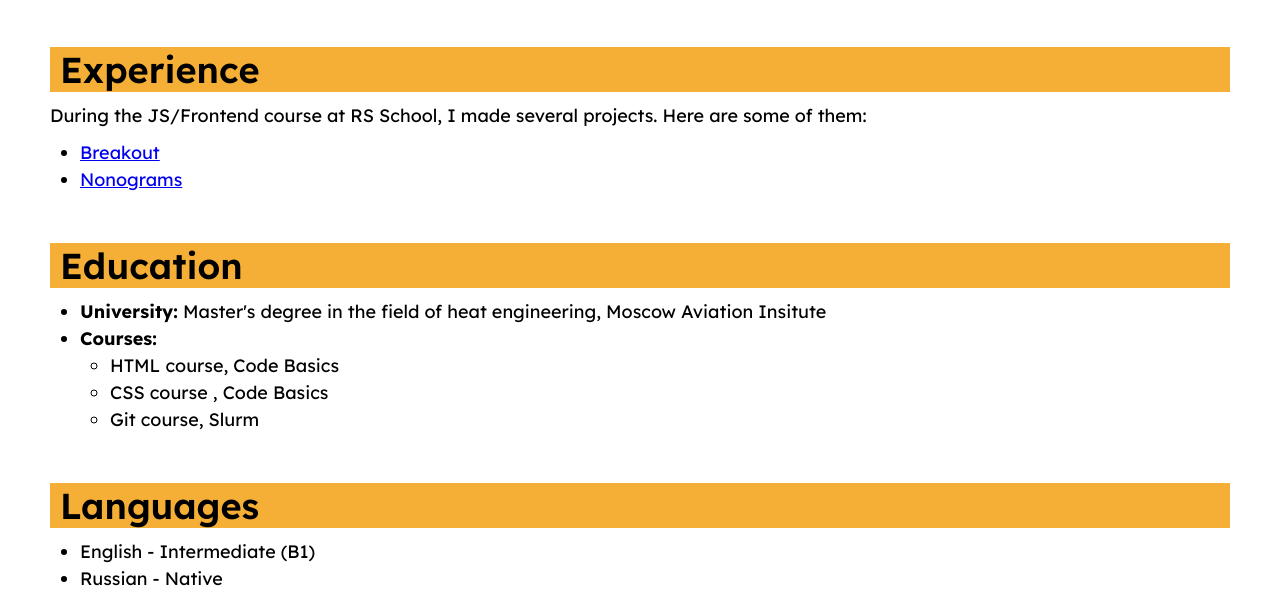
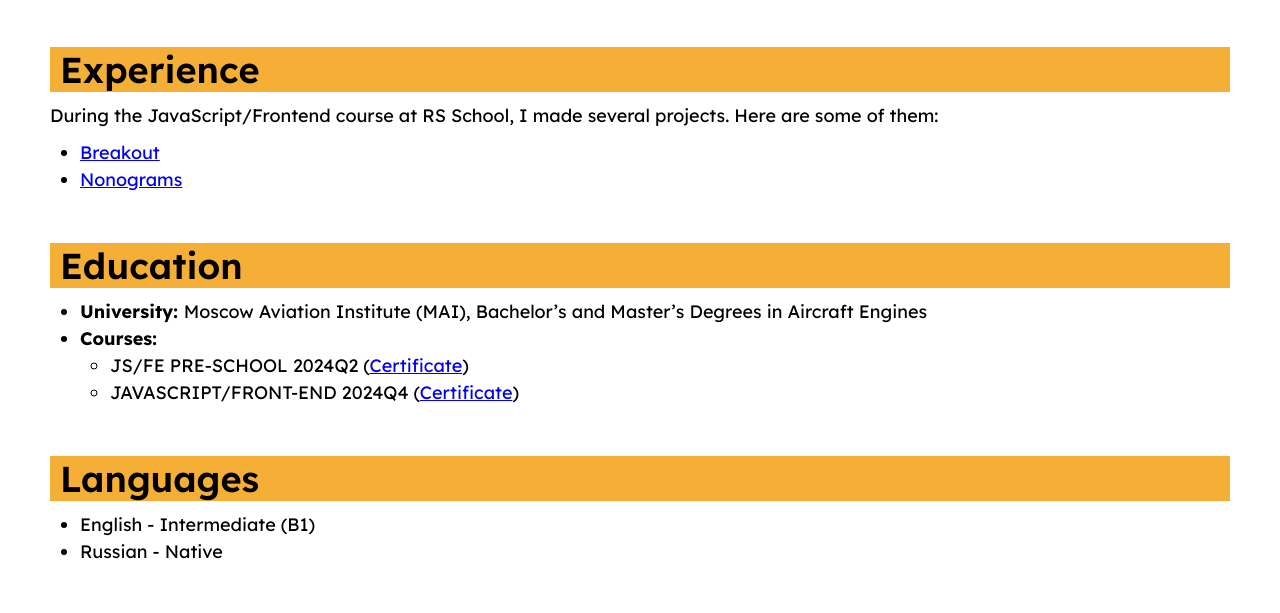
Before and after one commit to dmalashev/rsschool-cv, a plain HTML site: page index.html in a window 1280 px wide. Shown: the part 1302-1915 px from the top of the page. Drawn offline with Linux system fonts and the light colour scheme.

Commit message:
feat: update the Education section

```diff
--- a/index.html
+++ b/index.html
@@ -76,7 +76,7 @@ function rgb(r, g, b) {
 
             <section class="chapter">
                 <h2 class="chapter-name" id="experience">Experience</h2>
-                <p>During the JS/Frontend course at RS School, I made several projects. Here are some of them:</p>
+                <p>During the JavaScript/Frontend course at RS School, I made several projects. Here are some of them:</p>
                 <ul class="list">
                     <li><a href="https://rolling-scopes-school.github.io/dmalashev-JSFEPRESCHOOL2024Q2/random-game/" target="_blank">Breakout</a></li>
                     <li><a href="https://rolling-scopes-school.github.io/dmalashev-JSFE2024Q4/nonograms/" target="_blank">Nonograms</a></li>
@@ -86,12 +86,11 @@ function rgb(r, g, b) {
             <section class="chapter">
                 <h2 class="chapter-name" id="education">Education</h2>
                 <ul class="list">
-                    <li><b>University:</b> Master's degree in the field of heat engineering, Moscow Aviation Insitute</li>
+                    <li><b>University: </b>Moscow Aviation Institute (MAI), Bachelor’s and Master’s Degrees in Aircraft Engines</li>
                     <li><b>Courses:</b>
                         <ul class="list lower-list">
-                            <li>HTML course, Code Basics</li>
-                            <li>CSS course , Code Basics</li>
-                            <li>Git course, Slurm</li>
+                            <li>JS/FE PRE-SCHOOL 2024Q2 (<a href="https://app.rs.school/certificate/tnx13nf8" target="_blank">Certificate</a>)</li>
+                            <li>JAVASCRIPT/FRONT-END 2024Q4 (<a href="https://app.rs.school/certificate/dxjgpf6m" target="_blank">Certificate</a>)</li>
                         </ul>
                     </li>
                 </ul>
```
